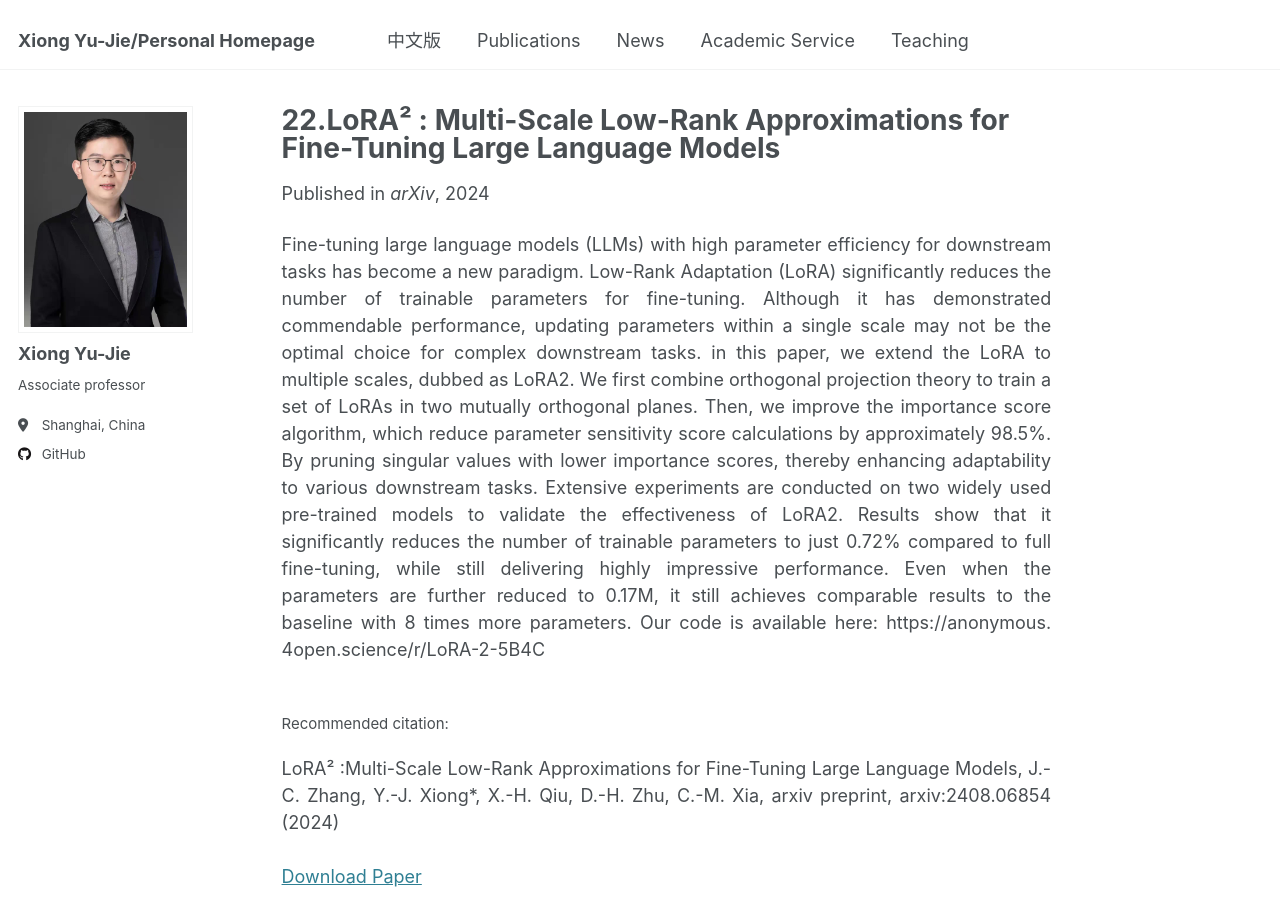
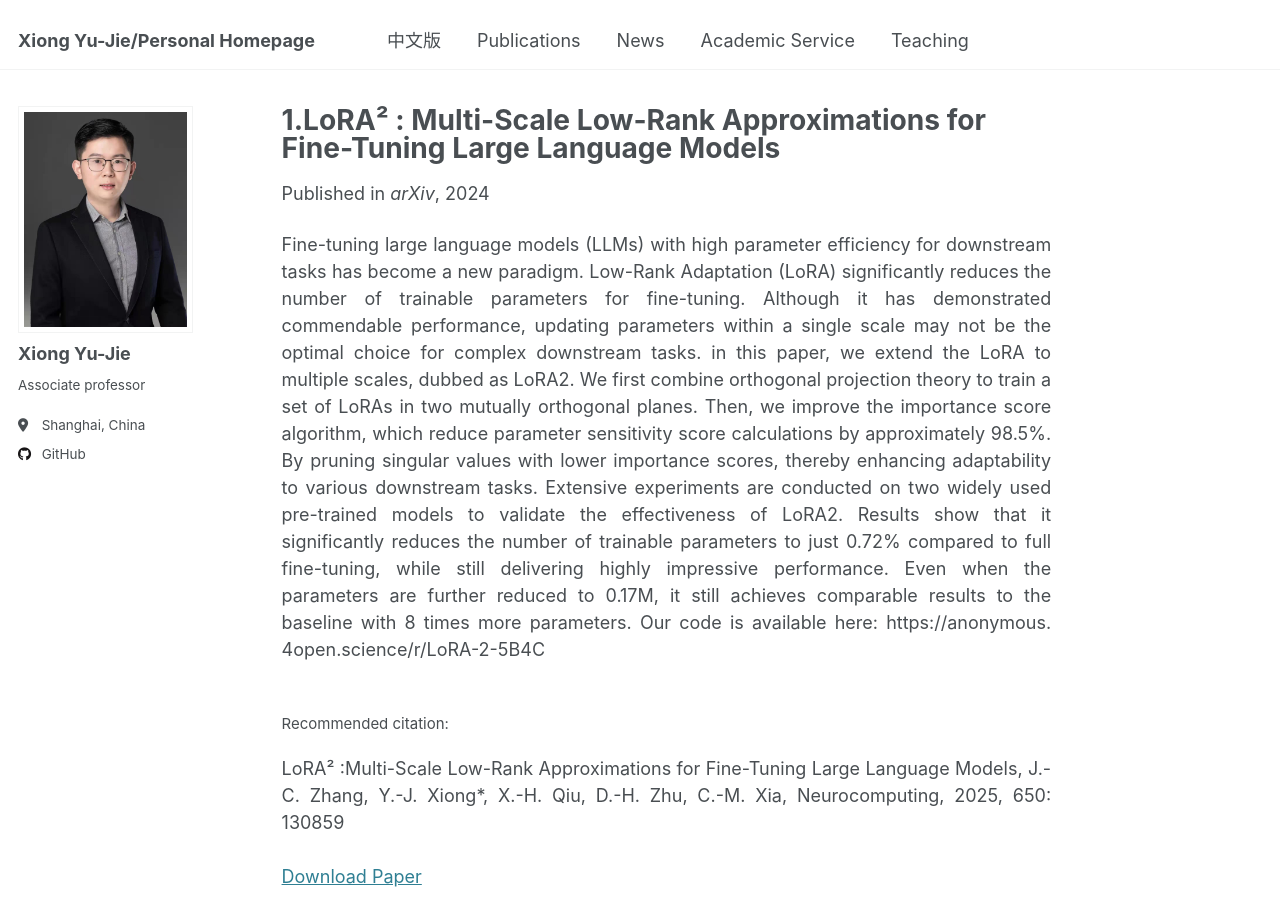
Before and after one commit to X-Lab-CN/introduce, a Jekyll site: the page built from _publications/2024-01-12-paper-title-number-1.md, in a window 1280 px wide and 900 px high. Built offline with Jekyll 4.4.1, drawn with Linux system fonts in a browser that asks for light colours.

Commit message:
Update 2024-01-12-paper-title-number-1.md

```diff
--- a/_publications/2024-01-12-paper-title-number-1.md
+++ b/_publications/2024-01-12-paper-title-number-1.md
@@ -1,13 +1,13 @@
 ---
-title: "22.LoRA² : Multi-Scale Low-Rank Approximations for Fine-Tuning Large Language Models"
+title: "1.LoRA² : Multi-Scale Low-Rank Approximations for Fine-Tuning Large Language Models"
 collection: publications
-category: 2024
+category: 2025
 permalink: /publication/2024-01-12-paper-title-number-1
 excerpt: '<div style="text-align: justify;">The paper proposes LoRA², which trains LoRAs on orthogonal planes, improves the importance score algorithm, and shows better performance than baselines in fine - tuning large language models with fewer parameters.</div>'
 date: 2024-01-12
 venue: 'arXiv'
 paperurl: 'http://xiongyujie.cn/files/LoRA² _Multi-Scale_Low-Rank_Approximations_for_Fine-Tuning_Large_Language_Models.pdf'
-citation: '<br/><div style="text-align: justify;">LoRA² :Multi-Scale Low-Rank Approximations for Fine-Tuning Large Language Models, J.-C. Zhang, Y.-J. Xiong*, X.-H. Qiu, D.-H. Zhu, C.-M. Xia, arxiv preprint, arxiv:2408.06854 (2024)</div>'
+citation: '<br/><div style="text-align: justify;">LoRA² :Multi-Scale Low-Rank Approximations for Fine-Tuning Large Language Models, J.-C. Zhang, Y.-J. Xiong*, X.-H. Qiu, D.-H. Zhu, C.-M. Xia, Neurocomputing, 2025, 650: 130859</div>'
 ---
 
 <div style="text-align: justify;">Fine-tuning large language models (LLMs) with high parameter efficiency for downstream tasks has become a new paradigm. Low-Rank Adaptation (LoRA) significantly reduces the number of trainable parameters for fine-tuning. Although it has demonstrated commendable performance, updating parameters within a single scale may not be the optimal choice for complex downstream tasks. in this paper, we extend the LoRA to multiple scales, dubbed as LoRA2. We first combine orthogonal projection theory to train a set of LoRAs in two mutually orthogonal planes. Then, we improve the importance score algorithm, which reduce parameter sensitivity score calculations by approximately 98.5%. By pruning singular values with lower importance scores, thereby enhancing adaptability to various downstream tasks. Extensive experiments are conducted on two widely used pre-trained models to validate the effectiveness of LoRA2. Results show that it significantly reduces the number of trainable parameters to just 0.72% compared to full fine-tuning, while still delivering highly impressive performance. Even when the parameters are further reduced to 0.17M, it still achieves comparable results to the baseline with 8 times more parameters. Our code is available here: https://anonymous. 4open.science/r/LoRA-2-5B4C</div>
```
